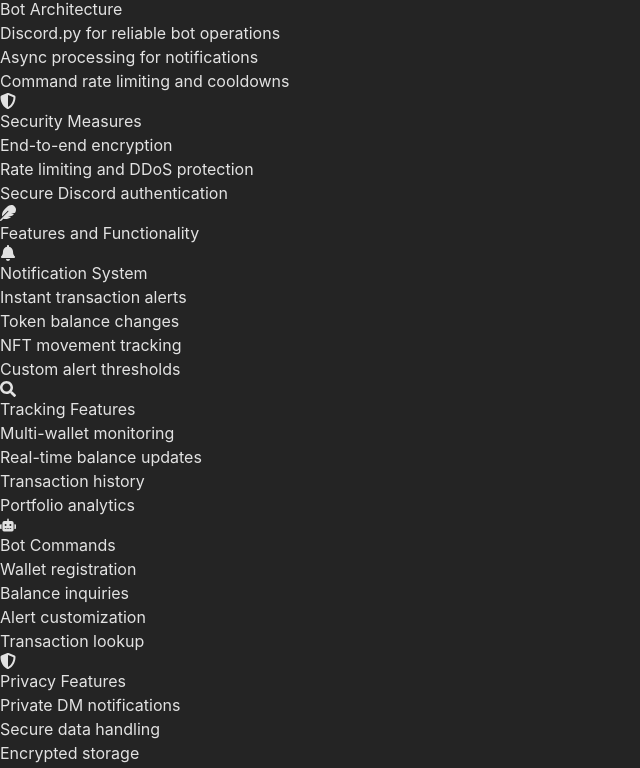
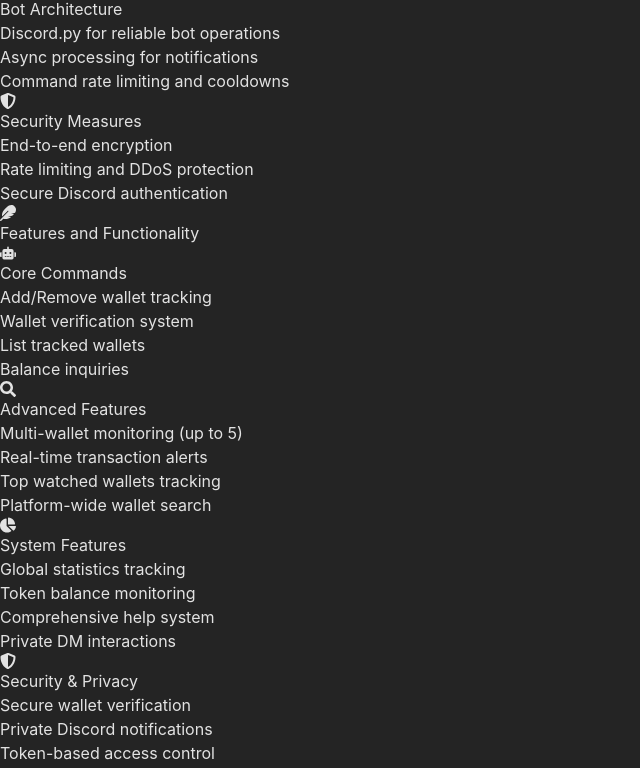
Before and after one commit to bewie03/Walletbud.io, a React (Vite) app: page /whitepaper in a window 1280 px wide. Shown: the part 1999-2767 px from the top of the page, without its empty margins (0-640 px from the left). Built offline with nearby package versions, Linux system fonts and the light colour scheme.

Commit message:
Standardize token naming and messaging: - Change token references to  - Standardize to 'approximately 20 ADA' - Use consistent DM terminology - Fix various text inconsistencies

```diff
--- a/src/pages/Home.tsx
+++ b/src/pages/Home.tsx
@@ -13,7 +13,7 @@
                 Your Personal Cardano Wallet Assistant
               </h1>
               <p className="mt-3 max-w-md mx-auto text-base text-blue-100 sm:text-lg md:mt-5 md:text-xl md:max-w-3xl">
-                Get real-time DM notifications for your Cardano wallet. Track ADA transactions, token transfers, and NFT movements directly through Discord.
+                Get real-time DM notifications for your Cardano wallet. Track ADA transactions, token transfers, and NFT movements directly through DM.
               </p>
             </div>
           </AnimatedElement>
@@ -24,12 +24,12 @@
       <div className="w-full bg-blue-800">
         <div className="max-w-7xl mx-auto px-4 sm:px-6 lg:px-8 py-16">
           <div className="grid grid-cols-1 md:grid-cols-3 gap-8">
-            {/* DM Notifications */}
+            {/* Instant Notifications */}
             <AnimatedElement animation="slideUp" delay={0.4}>
               <div className="bg-blue-900 rounded-lg p-8 border border-blue-700 transform hover:scale-105 transition-all duration-300 h-full">
-                <h3 className="text-xl font-bold text-white mb-4">Private DM Notifications</h3>
+                <h3 className="text-xl font-bold text-white mb-4">Instant DM Alerts</h3>
                 <p className="text-blue-100">
-                  All interactions happen through Discord DMs for complete privacy. Get instant notifications about wallet activity while keeping your information secure.
+                  Get immediate DM notifications for all your wallet activity. Never miss an important transaction or movement in your Cardano wallet.
                 </p>
               </div>
             </AnimatedElement>
@@ -37,9 +37,9 @@
             {/* Real-Time Updates */}
             <AnimatedElement animation="slideUp" delay={0.6}>
               <div className="bg-blue-900 rounded-lg p-8 border border-blue-700 transform hover:scale-105 transition-all duration-300 h-full">
-                <h3 className="text-xl font-bold text-white mb-4">Real-Time Updates</h3>
+                <h3 className="text-xl font-bold text-white mb-4">Comprehensive Tracking</h3>
                 <p className="text-blue-100">
-                  Stay informed with instant notifications for ADA transactions, token transfers, and NFT movements. Never miss important wallet activity.
+                  Monitor everything from ADA transactions to token transfers and NFT movements. Get detailed insights about all your wallet activity in real-time.
                 </p>
               </div>
             </AnimatedElement>
@@ -47,9 +47,9 @@
             {/* Security */}
             <AnimatedElement animation="slideUp" delay={0.8}>
               <div className="bg-blue-900 rounded-lg p-8 border border-blue-700 transform hover:scale-105 transition-all duration-300 h-full">
-                <h3 className="text-xl font-bold text-white mb-4">Secure & Private</h3>
+                <h3 className="text-xl font-bold text-white mb-4">Enhanced Security</h3>
                 <p className="text-blue-100">
-                  Your privacy comes first. All commands work only in DMs, and we never store sensitive data. Smart rate limiting protects against spam and abuse.
+                  Built with security-first design. Private DM-only commands, no sensitive data storage, and smart rate limiting to protect against abuse.
                 </p>
               </div>
             </AnimatedElement>
@@ -76,9 +76,9 @@
                   <div className="absolute -top-4 -left-4 bg-blue-600 rounded-full w-8 h-8 flex items-center justify-center border-2 border-white">
                     <span className="text-white font-bold">1</span>
                   </div>
-                  <h3 className="text-xl font-bold text-white mb-4">Get BONE Tokens</h3>
+                  <h3 className="text-xl font-bold text-white mb-4">Get $BONE Tokens</h3>
                   <p className="text-blue-100 mb-4">
-                    Hold BONE tokens in your Cardano wallet to access the service.
+                    Hold $BONE tokens (approximately 20 ADA worth) in your Cardano wallet to access the service.
                   </p>
                   <Link
                     to="/bone"
--- a/src/pages/LaunchProcess.tsx
+++ b/src/pages/LaunchProcess.tsx
@@ -99,7 +99,7 @@
                     <p className="text-yellow-100">Bot will be offline for approximately 1 hour after launch for final setup</p>
                   </div>
                   <ul className="list-disc text-blue-100 space-y-2">
-                    <li>Integration of official token policy ID</li>
+                    <li>Integration of official $BONE token policy ID</li>
                     <li>Configuration of live token tracking</li>
                     <li>Bot resumes normal operation</li>
                   </ul>
--- a/src/pages/Whitepaper.tsx
+++ b/src/pages/Whitepaper.tsx
@@ -308,108 +308,106 @@
           transition={{ duration: 0.5 }}
           className="space-y-6"
         >
-          <div className="bg-blue-900 rounded-lg p-8 border border-blue-700 transform hover:scale-[1.01] transition-all duration-300">
-            <div className="grid grid-cols-1 lg:grid-cols-2 gap-6">
-              {/* Left Column */}
-              <div className="space-y-6">
-                <div className="bg-blue-900 rounded-xl p-6 border border-blue-700 transform hover:scale-[1.01] transition-all duration-300">
-                  <h5 className="text-xl font-semibold text-white mb-4 flex items-center gap-2">
-                    <FaBell className="text-blue-400" /> Notification System
-                  </h5>
+          <div className="bg-blue-900 rounded-lg p-8 border border-blue-700">
+            <div className="grid grid-cols-1 md:grid-cols-2 gap-8">
+              {/* Wallet Management */}
+              <div className="bg-blue-900 rounded-xl p-6 border border-blue-700">
+                <h3 className="text-xl font-bold text-white mb-4 flex items-center gap-2">
+                  <FaRobot className="text-blue-400" /> Core Commands
+                </h3>
                 <ul className="space-y-2 text-blue-100">
                   <li className="flex items-center gap-2">
                     <div className="w-1.5 h-1.5 rounded-full bg-blue-400"></div>
-                      Instant transaction alerts
+                    Add/Remove wallet tracking
                   </li>
                   <li className="flex items-center gap-2">
                     <div className="w-1.5 h-1.5 rounded-full bg-blue-400"></div>
-                      Token balance changes
+                    Wallet verification system
                   </li>
                   <li className="flex items-center gap-2">
                     <div className="w-1.5 h-1.5 rounded-full bg-blue-400"></div>
-                      NFT movement tracking
-                    </li>
-                    <li className="flex items-center gap-2">
-                      <div className="w-1.5 h-1.5 rounded-full bg-blue-400"></div>
-                      Custom alert thresholds
-                    </li>
-                  </ul>
-                </div>
-
-                <div className="bg-blue-900 rounded-xl p-6 border border-blue-700 transform hover:scale-[1.01] transition-all duration-300">
-                  <h5 className="text-xl font-semibold text-white mb-4 flex items-center gap-2">
-                    <FaSearch className="text-blue-400" /> Tracking Features
-                  </h5>
-                  <ul className="space-y-2 text-blue-100">
-                    <li className="flex items-center gap-2">
-                      <div className="w-1.5 h-1.5 rounded-full bg-blue-400"></div>
-                      Multi-wallet monitoring
-                    </li>
-                    <li className="flex items-center gap-2">
-                      <div className="w-1.5 h-1.5 rounded-full bg-blue-400"></div>
-                      Real-time balance updates
-                    </li>
-                    <li className="flex items-center gap-2">
-                      <div className="w-1.5 h-1.5 rounded-full bg-blue-400"></div>
-                      Transaction history
-                    </li>
-                    <li className="flex items-center gap-2">
-                      <div className="w-1.5 h-1.5 rounded-full bg-blue-400"></div>
-                      Portfolio analytics
-                    </li>
-                  </ul>
-                </div>
-              </div>
-
-              {/* Right Column */}
-              <div className="space-y-6">
-                <div className="bg-blue-900 rounded-xl p-6 border border-blue-700 transform hover:scale-[1.01] transition-all duration-300">
-                  <h5 className="text-xl font-semibold text-white mb-4 flex items-center gap-2">
-                    <FaRobot className="text-blue-400" /> Bot Commands
-                  </h5>
-                  <ul className="space-y-2 text-blue-100">
-                    <li className="flex items-center gap-2">
-                      <div className="w-1.5 h-1.5 rounded-full bg-blue-400"></div>
-                      Wallet registration
+                    List tracked wallets
                   </li>
                   <li className="flex items-center gap-2">
                     <div className="w-1.5 h-1.5 rounded-full bg-blue-400"></div>
                     Balance inquiries
                   </li>
+                </ul>
+              </div>
+
+              {/* Tracking Features */}
+              <div className="bg-blue-900 rounded-xl p-6 border border-blue-700">
+                <h3 className="text-xl font-bold text-white mb-4 flex items-center gap-2">
+                  <FaSearch className="text-blue-400" /> Advanced Features
+                </h3>
+                <ul className="space-y-2 text-blue-100">
                   <li className="flex items-center gap-2">
                     <div className="w-1.5 h-1.5 rounded-full bg-blue-400"></div>
-                      Alert customization
+                    Multi-wallet monitoring (up to 5)
                   </li>
                   <li className="flex items-center gap-2">
                     <div className="w-1.5 h-1.5 rounded-full bg-blue-400"></div>
-                      Transaction lookup
+                    Real-time transaction alerts
+                  </li>
+                  <li className="flex items-center gap-2">
+                    <div className="w-1.5 h-1.5 rounded-full bg-blue-400"></div>
+                    Top watched wallets tracking
+                  </li>
+                  <li className="flex items-center gap-2">
+                    <div className="w-1.5 h-1.5 rounded-full bg-blue-400"></div>
+                    Platform-wide wallet search
                   </li>
                 </ul>
               </div>
 
-                <div className="bg-blue-900 rounded-xl p-6 border border-blue-700 transform hover:scale-[1.01] transition-all duration-300">
-                  <h5 className="text-xl font-semibold text-white mb-4 flex items-center gap-2">
-                    <FaShieldAlt className="text-blue-400" /> Privacy Features
-                  </h5>
+              {/* System Features */}
+              <div className="bg-blue-900 rounded-xl p-6 border border-blue-700">
+                <h3 className="text-xl font-bold text-white mb-4 flex items-center gap-2">
+                  <FaChartPie className="text-blue-400" /> System Features
+                </h3>
                 <ul className="space-y-2 text-blue-100">
                   <li className="flex items-center gap-2">
                     <div className="w-1.5 h-1.5 rounded-full bg-blue-400"></div>
-                      Private DM notifications
+                    Global statistics tracking
                   </li>
                   <li className="flex items-center gap-2">
                     <div className="w-1.5 h-1.5 rounded-full bg-blue-400"></div>
-                      Secure data handling
+                    Token balance monitoring
                   </li>
                   <li className="flex items-center gap-2">
                     <div className="w-1.5 h-1.5 rounded-full bg-blue-400"></div>
-                      Encrypted storage
+                    Comprehensive help system
                   </li>
                   <li className="flex items-center gap-2">
                     <div className="w-1.5 h-1.5 rounded-full bg-blue-400"></div>
-                      Access controls
+                    Private DM interactions
                   </li>
                 </ul>
               </div>
+
+              {/* Security Features */}
+              <div className="bg-blue-900 rounded-xl p-6 border border-blue-700">
+                <h3 className="text-xl font-bold text-white mb-4 flex items-center gap-2">
+                  <FaShieldAlt className="text-blue-400" /> Security & Privacy
+                </h3>
+                <ul className="space-y-2 text-blue-100">
+                  <li className="flex items-center gap-2">
+                    <div className="w-1.5 h-1.5 rounded-full bg-blue-400"></div>
+                    Secure wallet verification
+                  </li>
+                  <li className="flex items-center gap-2">
+                    <div className="w-1.5 h-1.5 rounded-full bg-blue-400"></div>
+                    Private Discord notifications
+                  </li>
+                  <li className="flex items-center gap-2">
+                    <div className="w-1.5 h-1.5 rounded-full bg-blue-400"></div>
+                    Token-based access control
+                  </li>
+                  <li className="flex items-center gap-2">
+                    <div className="w-1.5 h-1.5 rounded-full bg-blue-400"></div>
+                    Persistent wallet storage
+                  </li>
+                </ul>
               </div>
             </div>
           </div>
@@ -418,7 +416,7 @@
     },
     {
       id: 'tokenomics',
-      title: 'Token Economics',
+      title: 'Tokenomics',
       icon: <FaCoins className="w-6 h-6" />,
       content: (
         <motion.div
@@ -486,6 +484,126 @@
                     <div className="text-2xl font-semibold text-white">100,000,000 $BONE</div>
                     <div className="text-blue-200">
                       Reserved for development, marketing, and community events to ensure long-term sustainability.
+                    </div>
+                  </div>
+                </div>
+              </div>
+            </div>
+          </div>
+        </motion.div>
+      )
+    },
+    {
+      id: 'bone-token',
+      title: '$BONE Token',
+      icon: <FaCoins className="w-6 h-6" />,
+      content: (
+        <motion.div
+          initial={{ opacity: 0, y: 20 }}
+          animate={{ opacity: 1, y: 0 }}
+          transition={{ duration: 0.5 }}
+          className="space-y-6"
+        >
+          <div className="bg-blue-900 rounded-lg p-8 border border-blue-700">
+            <div className="space-y-8">
+              {/* Purpose and Utility */}
+              <div className="bg-blue-900 rounded-xl p-6 border border-blue-700">
+                <h3 className="text-xl font-bold text-white mb-4 flex items-center gap-2">
+                  <FaBolt className="text-blue-400" /> Purpose & Utility
+                </h3>
+                <div className="space-y-4 text-blue-100">
+                  <p>
+                    $BONE is the utility token that powers the WalletBud ecosystem. It serves as both an access key to our services
+                    and a mechanism for ensuring sustainable development. Unlike traditional subscription models, $BONE gives users
+                    perpetual access to services while maintaining their asset value.
+                  </p>
+                  <p>
+                    To use WalletBud's services, users need to hold approximately 20 ADA worth of $BONE tokens. This dynamic
+                    requirement ensures fair access regardless of token price fluctuations, while rewarding early adopters as the
+                    token value grows.
+                  </p>
+                </div>
+              </div>
+
+              {/* How It Works */}
+              <div className="bg-blue-900 rounded-xl p-6 border border-blue-700">
+                <h3 className="text-xl font-bold text-white mb-4 flex items-center gap-2">
+                  <FaCog className="text-blue-400" /> How It Works
+                </h3>
+                <ul className="space-y-3 text-blue-100">
+                  <li className="flex items-start gap-2">
+                    <div className="w-1.5 h-1.5 rounded-full bg-blue-400 mt-2"></div>
+                    <span>Hold $BONE tokens in your wallet to access WalletBud services</span>
+                  </li>
+                  <li className="flex items-start gap-2">
+                    <div className="w-1.5 h-1.5 rounded-full bg-blue-400 mt-2"></div>
+                    <span>Track up to 5 wallets with sufficient token balance</span>
+                  </li>
+                  <li className="flex items-start gap-2">
+                    <div className="w-1.5 h-1.5 rounded-full bg-blue-400 mt-2"></div>
+                    <span>Token requirement adjusts with market value to maintain consistent ~20 ADA entry point</span>
+                  </li>
+                  <li className="flex items-start gap-2">
+                    <div className="w-1.5 h-1.5 rounded-full bg-blue-400 mt-2"></div>
+                    <span>Tokens retain value and can be sold when no longer needed</span>
+                  </li>
+                </ul>
+              </div>
+
+              {/* Long-term Sustainability */}
+              <div className="bg-blue-900 rounded-xl p-6 border border-blue-700">
+                <h3 className="text-xl font-bold text-white mb-4 flex items-center gap-2">
+                  <FaBalanceScale className="text-blue-400" /> Long-term Sustainability
+                </h3>
+                <div className="space-y-4 text-blue-100">
+                  <p>
+                    Our token model ensures long-term sustainability through several mechanisms:
+                  </p>
+                  <ul className="space-y-3">
+                    <li className="flex items-start gap-2">
+                      <div className="w-1.5 h-1.5 rounded-full bg-blue-400 mt-2"></div>
+                      <span>Development fund ensures continuous improvement and maintenance</span>
+                    </li>
+                    <li className="flex items-start gap-2">
+                      <div className="w-1.5 h-1.5 rounded-full bg-blue-400 mt-2"></div>
+                      <span>Token-based access creates natural demand as user base grows</span>
+                    </li>
+                    <li className="flex items-start gap-2">
+                      <div className="w-1.5 h-1.5 rounded-full bg-blue-400 mt-2"></div>
+                      <span>Fair launch and public distribution promotes healthy token economics</span>
+                    </li>
+                    <li className="flex items-start gap-2">
+                      <div className="w-1.5 h-1.5 rounded-full bg-blue-400 mt-2"></div>
+                      <span>No presale or private allocations ensures community-first approach</span>
+                    </li>
+                  </ul>
+                </div>
+              </div>
+
+              {/* Getting Started */}
+              <div className="bg-blue-900 rounded-xl p-6 border border-blue-700">
+                <h3 className="text-xl font-bold text-white mb-4 flex items-center gap-2">
+                  <FaRocket className="text-blue-400" /> Getting Started with $BONE
+                </h3>
+                <div className="space-y-4">
+                  <div className="grid grid-cols-1 md:grid-cols-3 gap-4">
+                    <div className="bg-blue-800 p-4 rounded-lg">
+                      <div className="text-white font-semibold mb-2">1. Acquire Tokens</div>
+                      <p className="text-blue-100 text-sm">
+                        Purchase $BONE tokens through our supported DEX platforms
+                      </p>
+                    </div>
+                    <div className="bg-blue-800 p-4 rounded-lg">
+                      <div className="text-white font-semibold mb-2">2. Hold Required Amount</div>
+                      <p className="text-blue-100 text-sm">
+                        Maintain ~20 ADA worth of $BONE in your wallet
+                      </p>
+                    </div>
+                    <div className="bg-blue-800 p-4 rounded-lg">
+                      <div className="text-white font-semibold mb-2">3. Start Using WalletBud</div>
+                      <p className="text-blue-100 text-sm">
+                        Add wallets to track and receive notifications
+                      </p>
                     </div>
                   </div>
                 </div>
```
Also changed, not shown: src/pages/BuyToken.tsx (+13 -13 lines), src/pages/FAQ.tsx (+6 -6 lines). Lines whose indentation alone changed are shown as unchanged.
